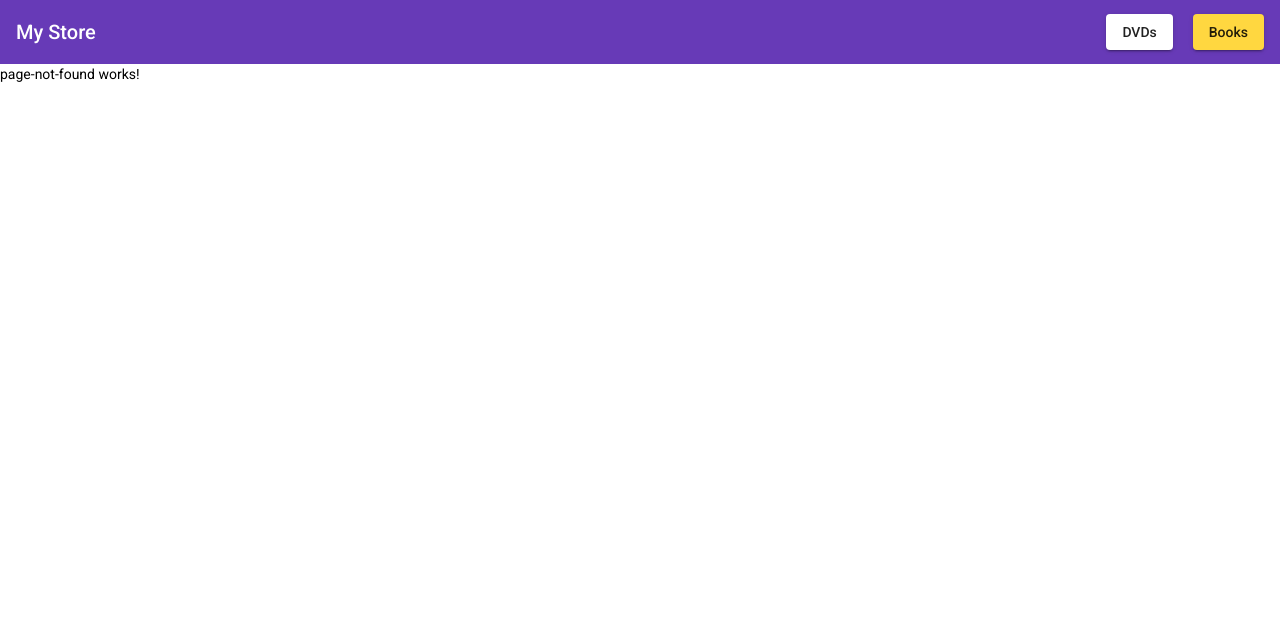
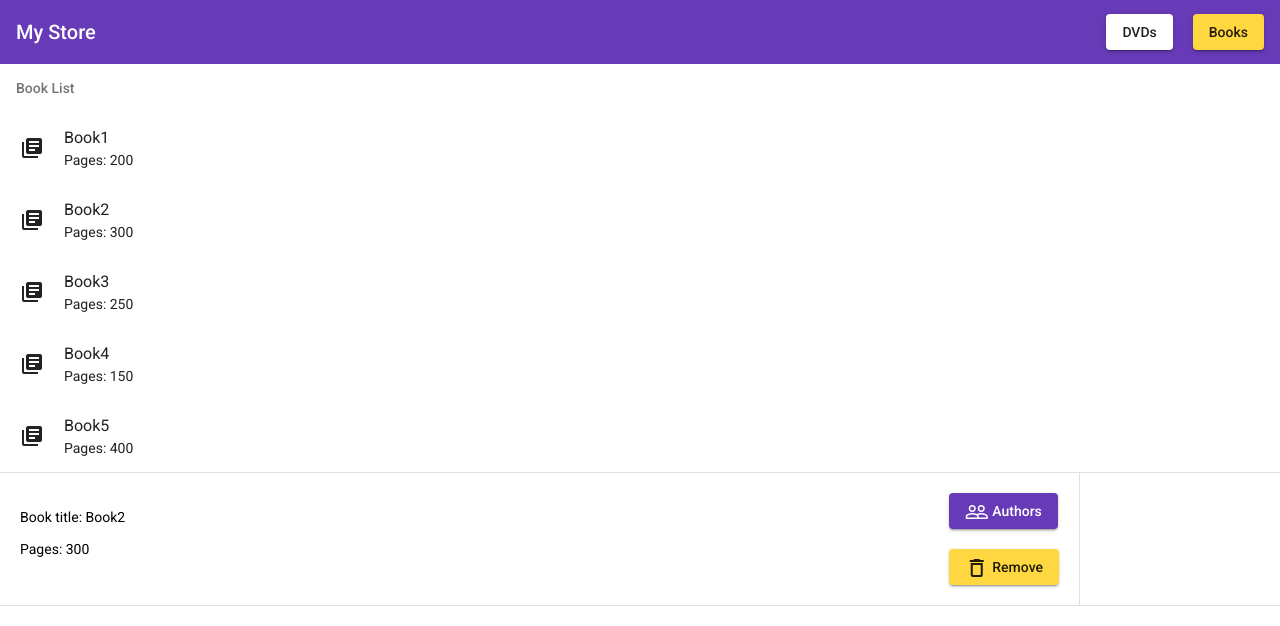
Before and after one commit to davidsongoes/EstudosAngular7NGRX, an Angular app in the folder routes/: page /books/1/authors in a window 1280 px wide. Shown: the top 626 px of the page. Built offline with nearby package versions, Linux system fonts and the light colour scheme.

Commit message:
feat(book): :sparkles: Implementa book authors

```diff
--- a/routes/src/app/app.module.ts
+++ b/routes/src/app/app.module.ts
@@ -14,6 +14,7 @@
 import { DvdEditComponent } from './dvd/dvd-edit/dvd-edit.component';
 import { FormsModule, ReactiveFormsModule } from '@angular/forms';
 import { BookDetailComponent } from './book/book-detail/book-detail.component';
+import { BookAuthorsComponent } from './book/book-authors/book-authors.component';
 
 @NgModule({
   declarations: [
@@ -24,6 +25,7 @@
     DvdDetailComponent,
     DvdEditComponent,
     BookDetailComponent,
+    BookAuthorsComponent,
   ],
   imports: [
     FormsModule,
--- /dev/null
+++ b/routes/src/app/book/book-authors/book-authors.component.html
@@ -0,0 +1,12 @@
+<mat-divider vertical="true"></mat-divider>
+
+<div fxFlex style="width: 200px">
+  <div *ngIf="authors$ | async as authors">
+    <mat-list>
+      <mat-list-item *ngFor="let a of authors">
+        <mat-icon matListIcon>person</mat-icon>
+        <h3 matLine>{{ a }}</h3>
+      </mat-list-item>
+    </mat-list>
+  </div>
+</div>
--- /dev/null
+++ b/routes/src/app/book/book-authors/book-authors.component.ts
@@ -0,0 +1,21 @@
+import { Component, OnInit } from '@angular/core';
+import { ActivatedRoute, ParamMap } from '@angular/router';
+import { Observable } from 'rxjs';
+import { map } from 'rxjs/operators';
+
+@Component({
+  selector: 'app-book-authors',
+  templateUrl: './book-authors.component.html',
+  styleUrls: ['./book-authors.component.css'],
+})
+export class BookAuthorsComponent implements OnInit {
+  authors$: Observable<string[] | null | undefined> = new Observable<any>();
+
+  constructor(private activatedRoute: ActivatedRoute) {}
+
+  ngOnInit(): void {
+    this.authors$ = this.activatedRoute.paramMap.pipe(
+      map((params: ParamMap) => params.get('authors')?.split(','))
+    );
+  }
+}
--- a/routes/src/app/book/book-detail/book-detail.component.html
+++ b/routes/src/app/book/book-detail/book-detail.component.html
@@ -14,7 +14,7 @@
         fxLayoutAlign="space-between start"
         fxLayoutGap="20px"
       >
-        <button mat-raised-button color="primary">
+        <button mat-raised-button color="primary" (click)="goAuthors()">
           <mat-icon>people_outline</mat-icon>
           Authors
         </button>
@@ -26,4 +26,5 @@
       </div>
     </div>
   </div>
+  <router-outlet></router-outlet>
 </div>
--- a/routes/src/app/book/book-detail/book-detail.component.ts
+++ b/routes/src/app/book/book-detail/book-detail.component.ts
@@ -13,6 +13,7 @@
 export class BookDetailComponent implements OnInit {
   index: number | null = null;
   books$: Observable<Book | null> | undefined;
+  authors: string[] | undefined;
 
   constructor(
     private activatedRoute: ActivatedRoute,
@@ -25,12 +26,21 @@
       tap((params: ParamMap) => (this.index = +params.get('index')!)),
       switchMap((params: ParamMap) =>
         this.bookService.get(+params.get('index')!)
+      ),
+      tap(
+        (book: Book | null) =>
+          (this.authors = book?.authors ? book.authors : [])
       )
     );
   }
 
   remove(): void {
     this.bookService.remove(this.index);
-    this.router.navigate(['books']);
+    this.router.navigateByUrl('books');
+  }
+
+  goAuthors(): void {
+    let url = '/books/' + this.index + '/authors';
+    this.router.navigate([url, { authors: this.authors }]);
   }
 }
```
Also changed, not shown: routes/src/app/app-routing.module.ts (+8 -1 lines), routes/15-book-authors.component.html.txt (added), routes/src/app/book/book-authors/book-authors.component.css (added), 1 other file (tests, documents, lock files or other folders).
